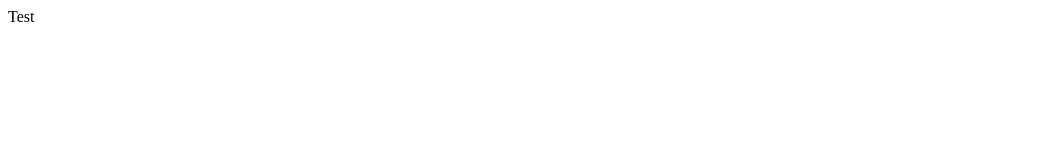
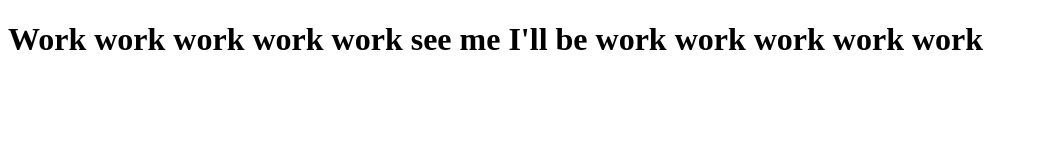
Before and after one commit to pokeydo/2016-03-09-In-Class-Assignment, a plain HTML site: page index.html in a window 1280 px wide. Shown: the whole page, without its empty margins (0-1038 px from the left). Drawn offline with Linux system fonts and the light colour scheme.

Commit message:
Added title and body

```diff
--- a/index.html
+++ b/index.html
@@ -1,6 +1,12 @@
 <!DOCTYPE html>
 
-<head>Test</head>
+<head>
+<title>Test</title>
+</head>
+
+<body>
+    <h1>Work work work work work see me I'll be work work work work work</h1>
+</body>
 
 
 
```
